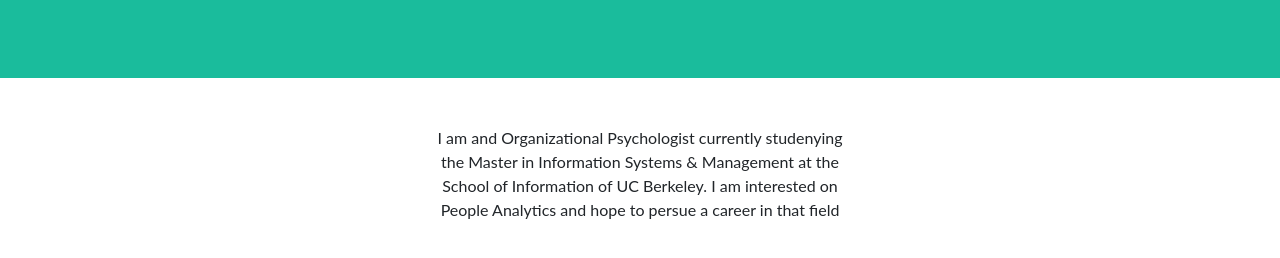
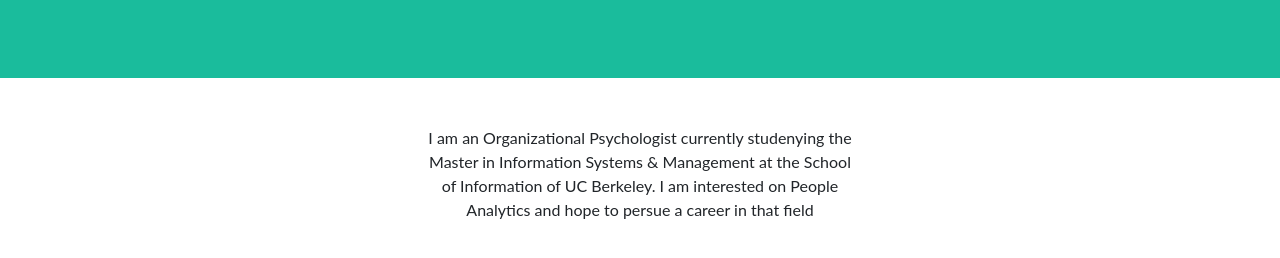
Before and after one commit to danielaperez23/danielaperez23.github.io, a plain HTML site: page index.html in a window 1280 px wide. Shown: the part 358-616 px from the top of the page. Drawn offline with Linux system fonts and the light colour scheme.

Commit message:
Update index.html

```diff
--- a/index.html
+++ b/index.html
@@ -3,7 +3,7 @@
     <header>
         <link rel="stylesheet" href="style.css">
         <link rel="stylesheet" href="table_style.css">
-        <title>My Bio</title>
+        <title>Bio:Daniela Perez</title>
     </header>
     <body>
         <!---Navigation--->
@@ -37,7 +37,7 @@
             <br /><br />
             <div class="col-md-6 col-lg-4 mb-5">
                 <!-- put your bio paragraph here; remember to use the correct html tags -->
-                <p>I am and Organizational Psychologist currently studenying the Master in Information Systems & Management at the School of Information of UC Berkeley.
+                <p>I am an Organizational Psychologist currently studenying the Master in Information Systems & Management at the School of Information of UC Berkeley.
                 I am interested on People Analytics and hope to persue a career in that field</p>
             </div>
         </center>
```
